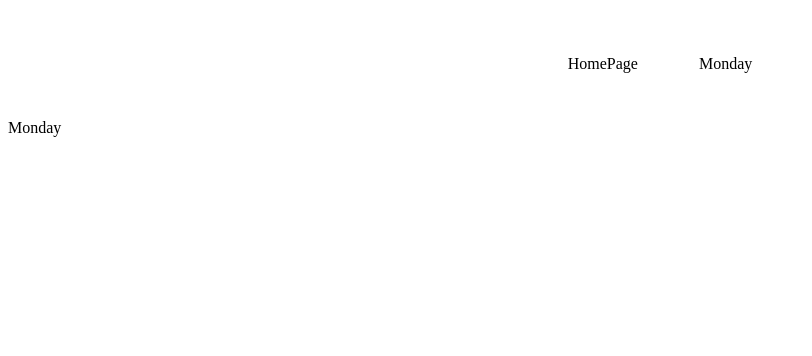
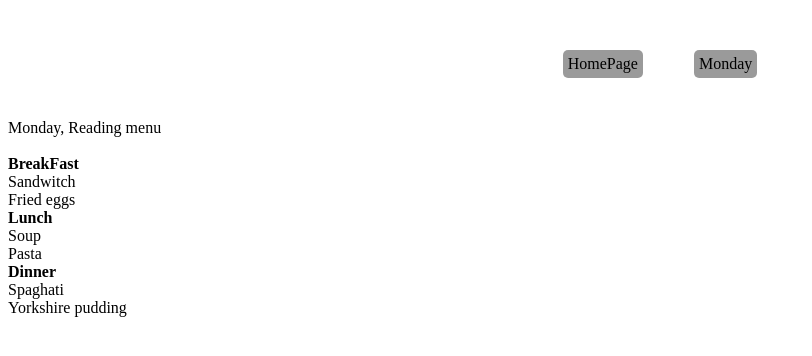
Before and after one commit to SudhaRaniD/MyMealPlan, a React (Create React App) app: page /Monday in a window 1280 px wide. Shown: the top 356 px of the page, without its empty margins (0-812 px from the left). Built offline with nearby package versions, Linux system fonts and the light colour scheme.

Commit message:
fetching data from json

```diff
--- a/src/App.js
+++ b/src/App.js
@@ -1,6 +1,7 @@
 import React from "react";
 import Navbar from "./Components/NavBar";
 import { BrowserRouter as Router} from 'react-router-dom';
+
 
 
 
--- a/src/Components/Home.jsx
+++ b/src/Components/Home.jsx
@@ -2,7 +2,7 @@ import React from 'react'
 
 const Home = () => {
   return (
-    <div>Home</div>
+    <div>Home this is my planner.</div>
   )
 }
 
--- a/src/Components/Monday.jsx
+++ b/src/Components/Monday.jsx
@@ -1,10 +1,31 @@
 import React from 'react'
 
+import Records from './menu.json';
+
 function Monday() {
+
   return (
-    <div>Monday
+    <div>Monday, Reading menu
+      <br/><br/>
+    {
+      Records.map(record => {
+        return(
+          <div className= "box" key={record.id}>
+            <strong>{record.name}</strong><br/>
+
+            {record.Type.map(data =>{
+              return(
+                <div key ={record.id}>
+                {data.food}
+                </div>
+              )
+            })}
+            </div>
+        )
+      })
+    }
     </div>
-  )
+  );
 }
 
 export default Monday;
--- a/src/Components/NavBar.jsx
+++ b/src/Components/NavBar.jsx
@@ -1,10 +1,11 @@
 import React from 'react';
 import {NavLink, Routes, Route} from 'react-router-dom';
+import Home from './Home';
+import Monday from './Monday';
+import'./NavBarStyle.css';
 
 function NavBar() {
 
-  const Home = () => <div>Home</div>;
-  const Monday = () => <div>Monday</div>;
 
   return (
     <><nav className="navBar">
--- /dev/null
+++ b/src/Components/NavBarStyle.css
@@ -0,0 +1,23 @@
+.navBar {
+    display: flex;
+    flex-direction: row;
+    justify-content: center;
+  }
+
+  .navBar ul li {
+    display: inline-block;
+    list-style-type: none;
+    justify-content: center;
+    align-items: center;
+    margin: 2vw;
+    padding: 5px;
+    background-color: rgba(2, 2, 2, 0.397);
+    border-radius: 5px;
+  }
+
+  a:-webkit-any-link {
+    text-decoration: none;
+    color: black;
+    cursor: pointer;
+    list-style-type: none;
+  }
--- /dev/null
+++ b/src/Components/menu.json
@@ -0,0 +1,52 @@
+[
+        {
+            "Mealid": 1,
+            "name": "BreakFast",
+            "Calorie": "High",
+            "Type":[
+                {
+                    "id": 1,
+                  "food": "Sandwitch"
+                },
+                {
+                    "id": 2,
+                  "food": "Fried eggs"
+                }
+            ]
+            },
+        {
+            "Mealid": 2,
+            "name": "Lunch",
+            "Calorie": "High",
+            "Type":[
+                {
+
+                    "id": 1,
+                    "food": "Soup"
+                    },
+                    {
+                        "id": 2,
+                      "food": "Pasta"
+                 }
+
+            ]
+        },
+        {
+            "Mealid": 3,
+            "name": "Dinner",
+            "Calorie": "Low",
+            "Type":[
+                {
+                    "id": 1,
+                  "food": "Spaghati"
+                },
+                {
+                    "id": 2,
+                  "food": "Yorkshire pudding"
+                }
+            ]
+        }
+
+
+
+]
--- a/src/index.js
+++ b/src/index.js
@@ -1,10 +1,9 @@
 import React from 'react';
 import ReactDOM from 'react-dom';
-// import { BrowserRouter, Routes, Route } from 'react-router-dom';
 
 import './index.css';
 import App from './App';
-// import Monday from './Components/Monday';
+
 
 
 ReactDOM.render(
```
Also changed, not shown: src/menu.json (deleted, +0 -19 lines).
